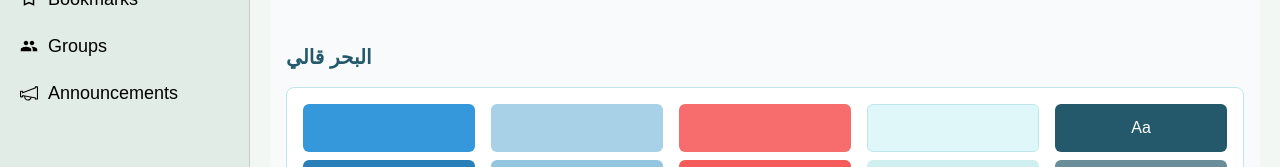
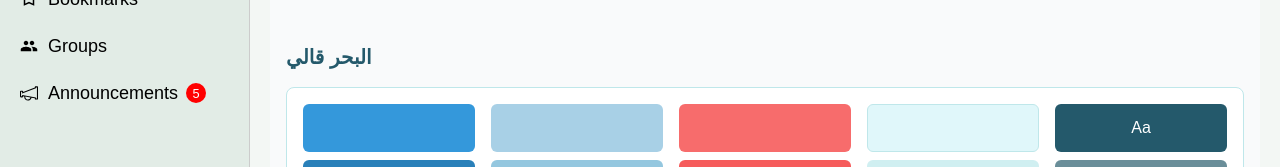
Before and after one commit to Elabyad247/not-damentor, a React (Create React App) app: page / in a window 1280 px wide. Shown: the part 339-506 px from the top of the page. Built offline with nearby package versions, Linux system fonts and the light colour scheme.

Commit message:
Add announcement count display and update tooltip links in Sidebar component

```diff
--- a/src/components/Sidebar.css
+++ b/src/components/Sidebar.css
@@ -174,3 +174,16 @@
   font-size: 18px;
   color: #666;
 }
+
+.announcement-count {
+  background-color: red;
+  color: white;
+  font-size: 0.8rem;
+  width: 20px;
+  height: 20px;
+  border-radius: 50%;
+  display: flex;
+  align-items: center;
+  justify-content: center;
+  margin-left: 8px;
+}
--- a/src/components/Sidebar.js
+++ b/src/components/Sidebar.js
@@ -28,6 +28,7 @@ const sidebarItems = [
 export default function Sidebar() {
   const [isHovered, setIsHovered] = useState(false);
   const [currentIndex, setCurrentIndex] = useState(0);
+  const [announcementCount, setAnnouncementCount] = useState(5);
 
   const showTooltip = () => {
     setIsHovered(true);
@@ -52,6 +53,9 @@ export default function Sidebar() {
               onClick={() => setCurrentIndex(index)}>
               {item.icon}
               <span className="sidebarLabel">{item.label}</span>
+              {item.label === "Announcements" && announcementCount > 0 && (
+                <span className="announcement-count">{announcementCount}</span>
+              )}
               <span className="rightLine"></span>
             </li>
           ))}
@@ -74,18 +78,24 @@ export default function Sidebar() {
           {isHovered && (
             <div className="tooltip">
               <ul>
+                <Link to="/settings">
                   <li>
                     <MdOutlineSettings className="tooltip-icon" />
                     Settings
                   </li>
+                </Link>
+                <Link to="/help">
                   <li>
                     <MdHelpOutline className="tooltip-icon" />
                     Help
                   </li>
+                </Link>
+                <Link to="/logout">
                   <li>
                     <MdLogout className="tooltip-icon" />
                     Logout
                   </li>
+                </Link>
               </ul>
             </div>
           )}
```
Lines whose indentation alone changed are shown as unchanged.
